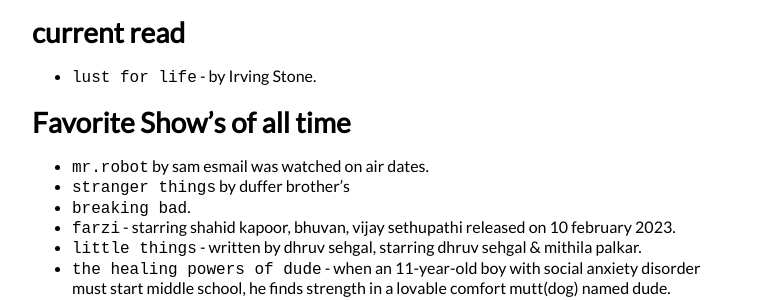
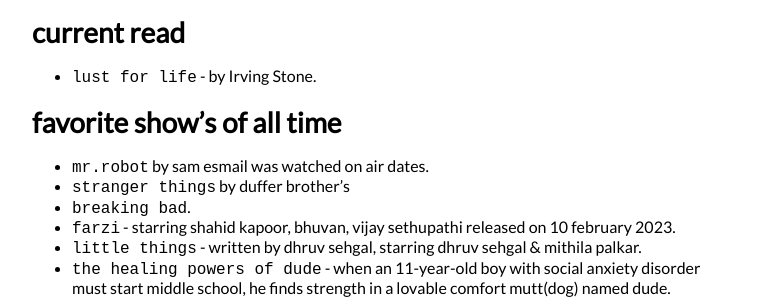
Before and after one commit to krishnadevz/krishnadevz.github.io, a Jekyll site: the page built from About.md, in a window 1280 px wide. Shown: the part 917-1217 px from the top of the page, without its empty margins (258-1016 px from the left). Built offline with Jekyll 4.4.1, drawn with Linux system fonts in a browser that asks for light colours; nearby versions of some CDN libraries; our own code applies the rules of GitHub Pages for plain Markdown files.

Commit message:
Updates caps

```diff
--- a/About.md
+++ b/About.md
@@ -29,7 +29,7 @@
 
 * `lust for life` - by Irving Stone.
 
-# Favorite Show's of all time
+# favorite show's of all time
 * `mr.robot` by sam esmail was watched on air dates.
 * `stranger things` by duffer brother's
 * `breaking bad`.
```
